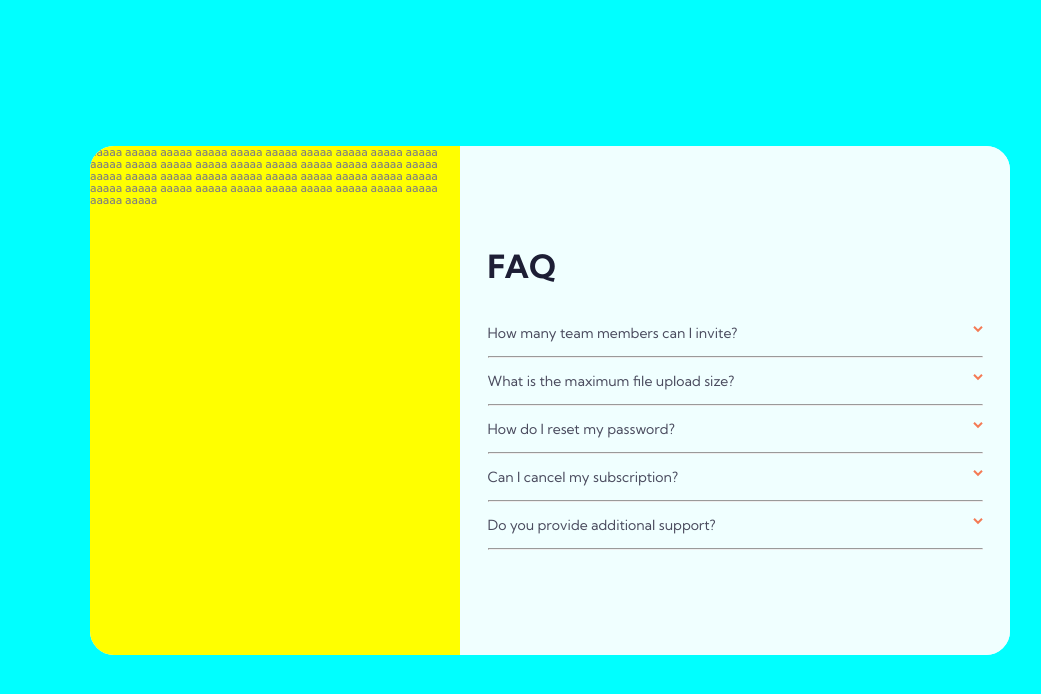
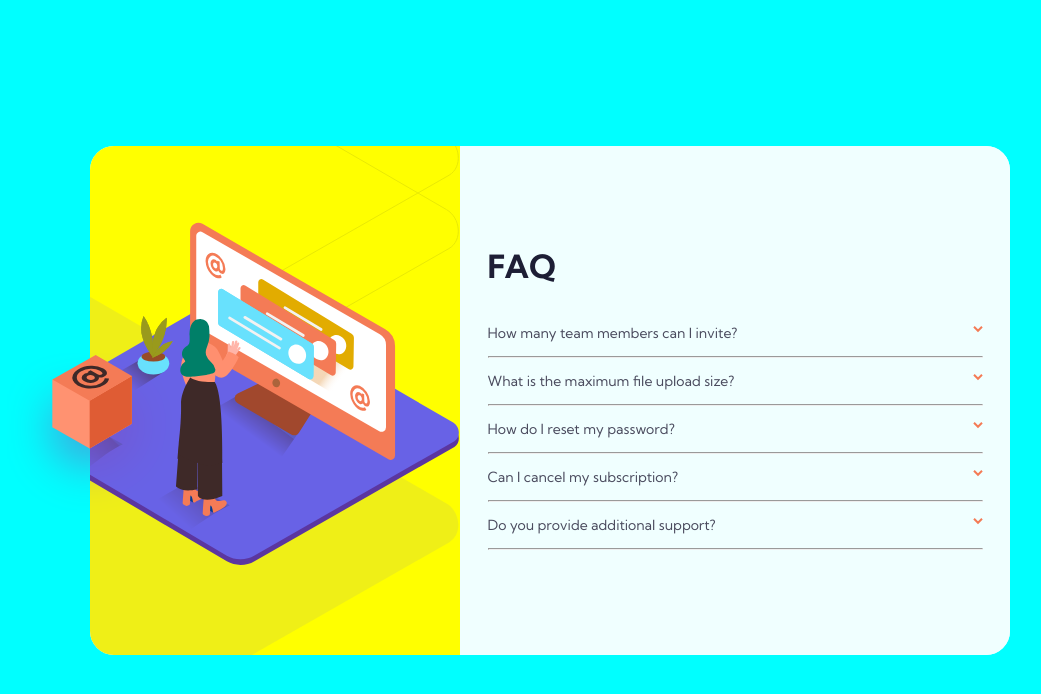
Before and after one commit to tloyan/frontendmentor, a Next.js app: page /faq-accordion-card in a window 1280 px wide. Shown: the top 694 px of the page, without its empty margins (90-1131 px from the left). Built offline with nearby package versions, Linux system fonts and the light colour scheme.

Commit message:
split desktop and mobile version with css breakpoint and add svg image

```diff
--- a/components/faq-accordion-card/index.js
+++ b/components/faq-accordion-card/index.js
@@ -15,12 +15,11 @@ const FaqAccordionCardComponent = () => (
   <div className={style.container}>
     <div className={style.center}>
       <div className={style.svg_container}>
-        aaaaa aaaaa aaaaa aaaaa aaaaa aaaaa aaaaa
-        aaaaa aaaaa aaaaa aaaaa aaaaa aaaaa aaaaa
-        aaaaa aaaaa aaaaa aaaaa aaaaa aaaaa aaaaa
-        aaaaa aaaaa aaaaa aaaaa aaaaa aaaaa aaaaa
-        aaaaa aaaaa aaaaa aaaaa aaaaa aaaaa aaaaa
-        aaaaa aaaaa aaaaa aaaaa aaaaa aaaaa aaaaa
+        <div className={style.overflow}>
+          <img className={style.image_desktop} src="/faq-accordion-card/illustration-woman-online-desktop.svg" />
+        </div>
+        <img className={style.image_desktop_box} src="/faq-accordion-card/illustration-box-desktop.svg" />
+        <img className={style.image_mobile} src="/faq-accordion-card/illustration-woman-online-mobile.svg" />
       </div>
       <div className={style.faq_container}>
         <div className={style.faq_subcontainer}>
--- a/components/faq-accordion-card/style.module.css
+++ b/components/faq-accordion-card/style.module.css
@@ -23,7 +23,6 @@
   flex-wrap: wrap;
 
   border-radius: 1.5rem;
-  overflow: hidden;
 
   background-color: azure;
 }
@@ -34,14 +33,94 @@
 
   /* MOBIL */
   min-height: 105px;
-  /* max-height: 105px; */
+  max-height: 105px;
+
+  border-top-left-radius: 1.5rem;
+  border-top-right-radius: 1.5rem;
+
+  background-image: url('/faq-accordion-card/bg-pattern-mobile.svg');
+  background-size: 240px;
+  background-position: 50% 0px;
+  background-repeat: no-repeat;
 
   background-color: yellow;
+  position: relative;
+}
+
+.overflow {
+  min-width: 100%;
+  min-height: 100%;
+  position: relative;
+  overflow: hidden;
+  background-color: transparent;
+}
+
+.image_desktop {
+  display: none;
+}
+
+.image_desktop_box {
+  display: none;
+}
+
+.image_mobile {
+  background-color: transparent;
+  position: absolute;
+  top: -108px;
+  left: calc(50% - 147px);
+}
+
+@media (min-width: 963px) {
+  .svg_container {
+    min-height: none;
+    max-height: none;
+    background-image: url('/faq-accordion-card/bg-pattern-desktop.svg');
+    background-size: 255%;
+    background-position: -575px -280px;
+    background-repeat: no-repeat;
+    border-bottom-left-radius: 1.5rem;
+    border-top-right-radius: 0;
+
+
+  }
+
+  .faq_container {
+    border-top-right-radius: 1.5rem;
+    border-bottom-left-radius: 0rem;
+    /* max-width: none; */
+
+  }
+
+  .image_desktop {
+    display: initial;
+    width: 122%;
+    height: auto;
+    position: absolute;
+    top: 76px;
+    left: -82px;
+    background-color: transparent;
+  }
+
+  .image_desktop_box {
+    display: initial;
+    position: absolute;
+    width: 46%;
+    top: 207px;
+    left: -83px;
+    background-color: transparent;
+  }
+
+  .image_mobile {
+    display: none;
+  }
 }
 
 .faq_container {
   flex-grow: 1;
   flex-basis: 550px;
+
+  border-bottom-right-radius: 1.5rem;
+  border-bottom-left-radius: 1.5rem;
 
   display: flex;
   flex-direction: column;
@@ -51,6 +130,8 @@
 .faq_subcontainer {
   box-sizing: content-box;
   width: 90%;
+
+  /* max-width: 495px; */
 
   margin-left: auto;
   margin-right: auto;
```
